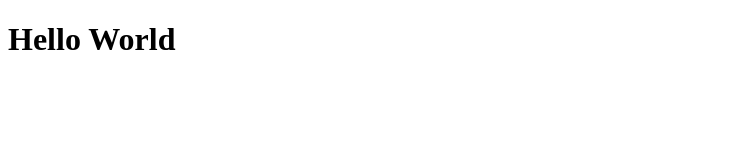
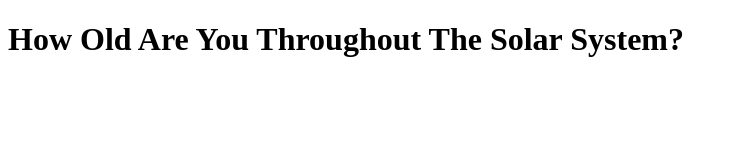
Before and after one commit to taj-em/code-review5, a website built with webpack: page src/index.html in a window 1280 px wide. Shown: the whole page, without its empty margins (0-737 px from the left). Built offline with nearby package versions, Linux system fonts and the light colour scheme.

```diff
--- a/src/index.html
+++ b/src/index.html
@@ -6,6 +6,6 @@
   <title>Code Review 5</title>
 </head>
 <body>
-  <h1>Hello World</h1>
+  <h1>How Old Are You Throughout The Solar System?</h1>
 </body>
 </html>
```
Also changed, not shown: README.md.
